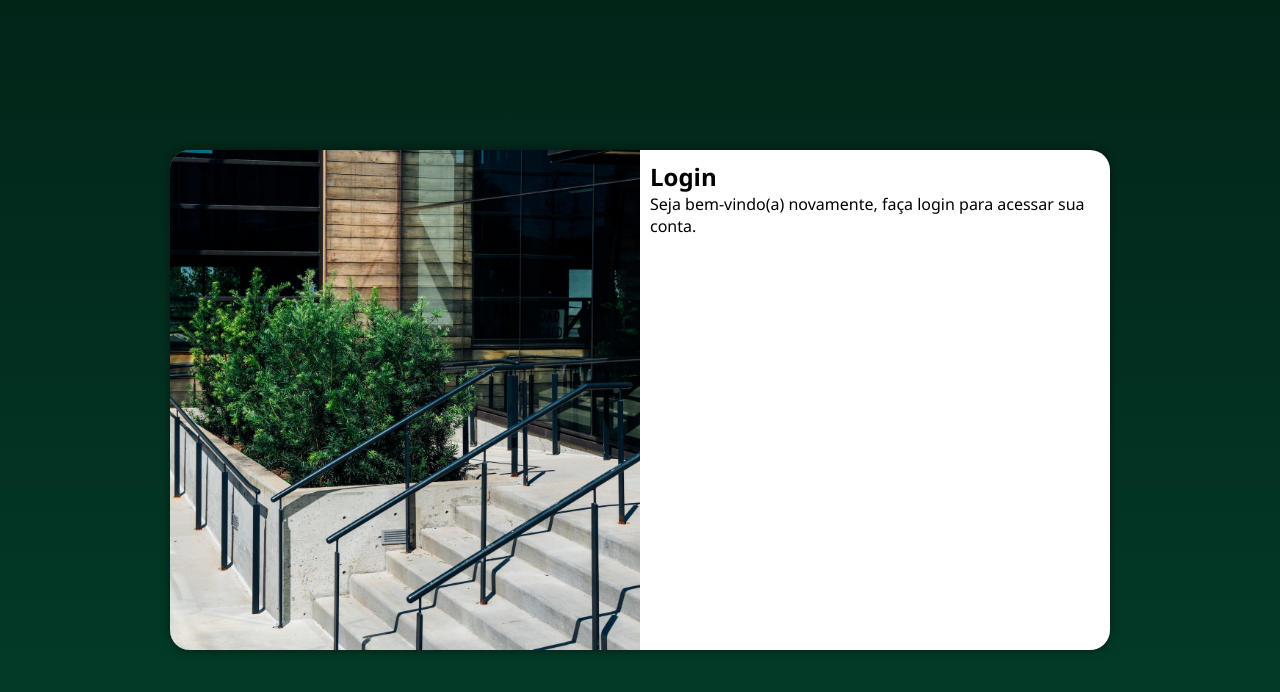
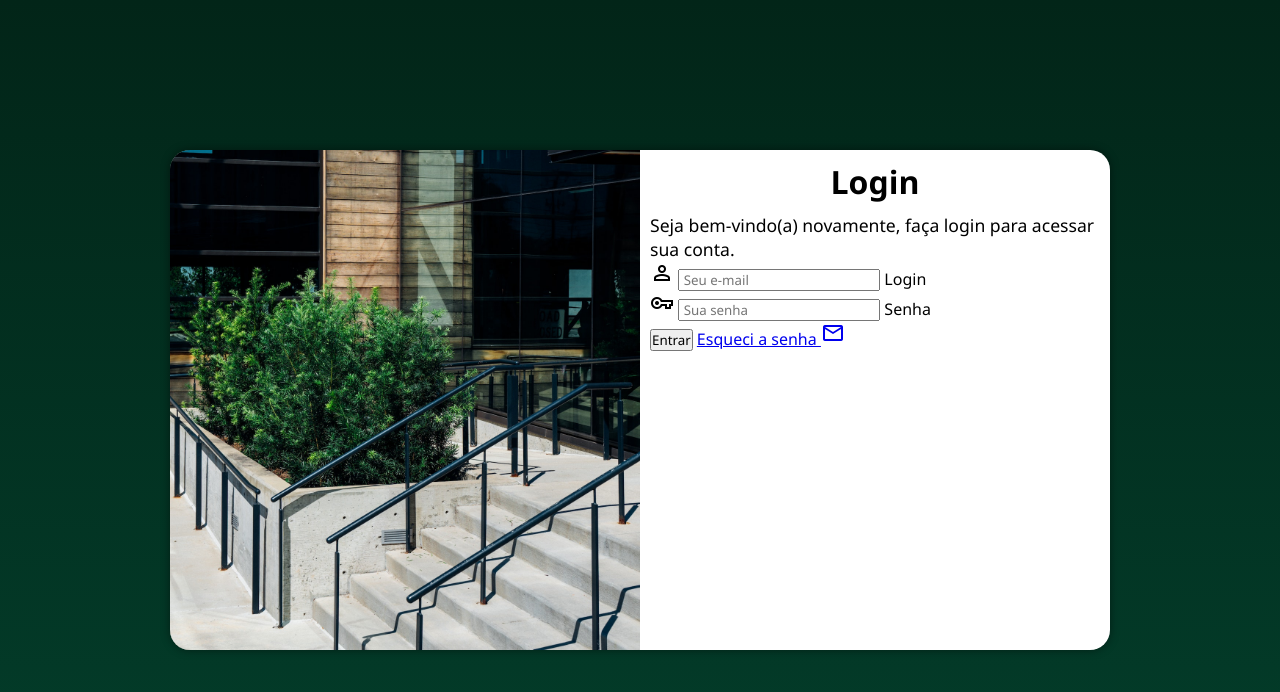
Before and after one commit to PedroHJL/projeto-login, a plain HTML site: page index.html in a window 1280 px wide. Drawn offline with nearby package versions, Linux system fonts and the light colour scheme.

Commit message:
formularios

```diff
--- a/estilos/mediaquery.css
+++ b/estilos/mediaquery.css
@@ -46,4 +46,12 @@
         float: right;
         width: 50%;
     }
+
+    div#form >p{
+        font-size: 1.1em;
+    }
+
+    div#form >h1{
+        font-size: 2em;
+    }
 }
--- a/estilos/style.css
+++ b/estilos/style.css
@@ -50,3 +50,14 @@ section#login > div#form{
     padding: 10px;
 
 }
+
+div#form >h1{
+    text-align: center;
+    margin-bottom: 10px;
+
+
+}
+
+div#form >p{
+    font-size: 0.8em;
+}
--- a/index.html
+++ b/index.html
@@ -4,6 +4,8 @@
     <meta charset="UTF-8">
     <meta http-equiv="X-UA-Compatible" content="IE=edge">
     <meta name="viewport" content="width=device-width, initial-scale=1.0">
+    <link href="https://fonts.googleapis.com/css2?family=Material+Symbols+Outlined" rel="stylesheet" />
+
     <link rel="stylesheet" href="estilos/style.css">
     <link rel="stylesheet" href="estilos/mediaquery.css">
     <title>Login</title>
@@ -19,7 +21,24 @@
             <div id="form">
                 <h1>Login</h1>
                 <p>Seja bem-vindo(a) novamente, faça login para acessar sua conta.  </p>
-                <form action="login.php" method="post"></form>
+                <form action="login.php" method="post" autocomplete="on">
+
+                    <div class="campo">
+                        <span class="material-symbols-outlined">person</span>
+                        <input type="email" name="login" id="ilogin" placeholder=" Seu e-mail" autocomplete="email" required maxlength="30">
+                        <label for="ilogin">Login</label>
+                    </div>
+
+                    <div class="icampo">
+                        <span class="material-symbols-outlined">vpn_key</span>
+                        <input type="password" name="senha" id="isenha" placeholder=" Sua senha" autocomplete="current-password" required minlength="8" maxlength="20">
+                        <label for="isenha">Senha</label>
+                    </div>
+                        <input type="submit" value="Entrar">
+                        <a href="esqueci.html">
+                            Esqueci a senha <span class="material-symbols-outlined">mail</span>
+                        </a>
+                </form>
 
             </div>
 
```
